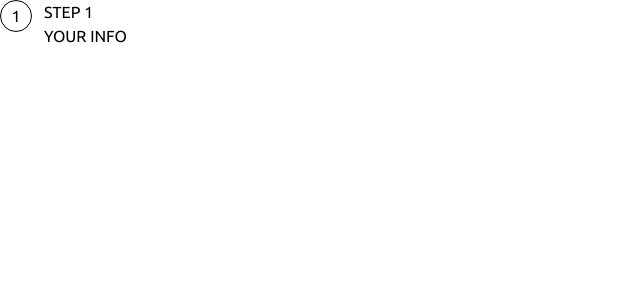
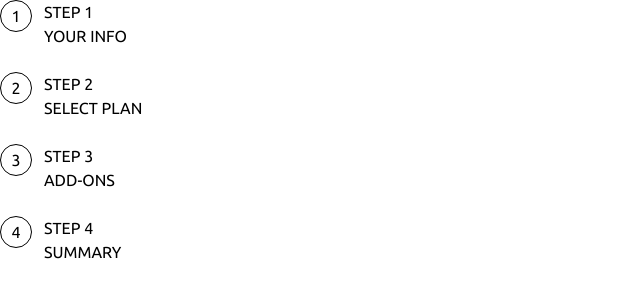
Before and after one commit to SanazBHMN/multi-step-form, a React (Vite) app: page / in a window 1280 px wide. Shown: the top 300 px of the page, without its empty margins (0-640 px from the left). Built offline with nearby package versions, Linux system fonts and the light colour scheme.

Commit message:
Implement a list of steps

```diff
--- a/src/App.tsx
+++ b/src/App.tsx
@@ -1,12 +1,19 @@
-import { Step } from "./components/Step";
+// hooks
 import { useMultistepForm } from "./hooks/useMultistepForm";
+// components
+import { StepsList } from "./components/StepsList";
 
 function App() {
-  const { steps, currentStepIndex } = useMultistepForm([]);
+  const { steps, currentStepIndex } = useMultistepForm([
+    <div></div>,
+    <div></div>,
+    <div></div>,
+    <div></div>,
+  ]);
 
   return (
     <div>
-      <Step stepNumber={currentStepIndex + 1} stepTitle="your info" />
+      <StepsList steps={steps} />
     </div>
   );
 }
--- a/src/components/Step.tsx
+++ b/src/components/Step.tsx
@@ -1,18 +1,20 @@
 interface StepProps {
   stepNumber: number;
-  stepTitle: string;
+  stepTitle?: string;
 }
 
 export const Step = ({ stepNumber, stepTitle }: StepProps) => {
   return (
-    <div className="flex justify-start gap-3">
+    <li className="flex items-start justify-start gap-3">
       <div className="flex h-8 w-8 items-center justify-center rounded-full border">
         {stepNumber}
       </div>
-      <div className="flex flex-col">
-        <p>STEP {stepNumber}</p>
-        <p className="uppercase">{stepTitle}</p>
-      </div>
-    </div>
+      {stepTitle && (
+        <div className="flex flex-col">
+          <p>STEP {stepNumber}</p>
+          <p className="uppercase">{stepTitle}</p>
+        </div>
+      )}
+    </li>
   );
 };
--- /dev/null
+++ b/src/components/StepsList.tsx
@@ -0,0 +1,23 @@
+import { ReactElement } from "react";
+// components
+import { Step } from "./Step";
+
+interface StepsListProps {
+  steps: ReactElement[];
+}
+
+export const StepsList = ({ steps }: StepsListProps) => {
+  const stepTitles = ["your info", "select plan", "add-ons", "summary"];
+  //   console.log(steps);
+  return (
+    <ol className="flex flex-col justify-start gap-6">
+      {steps.map((_, index) => (
+        <Step
+          key={index}
+          stepNumber={index + 1}
+          stepTitle={stepTitles[index]}
+        />
+      ))}
+    </ol>
+  );
+};
```
